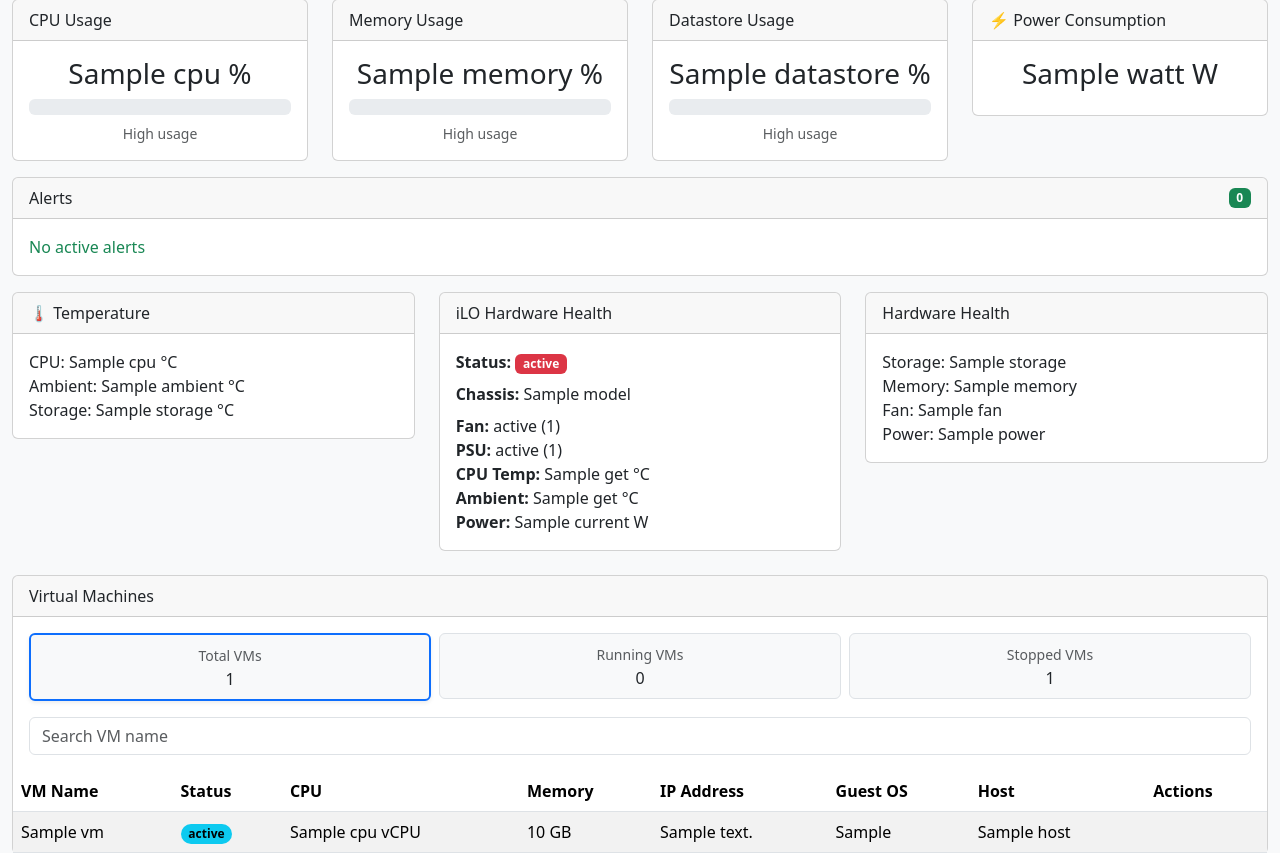
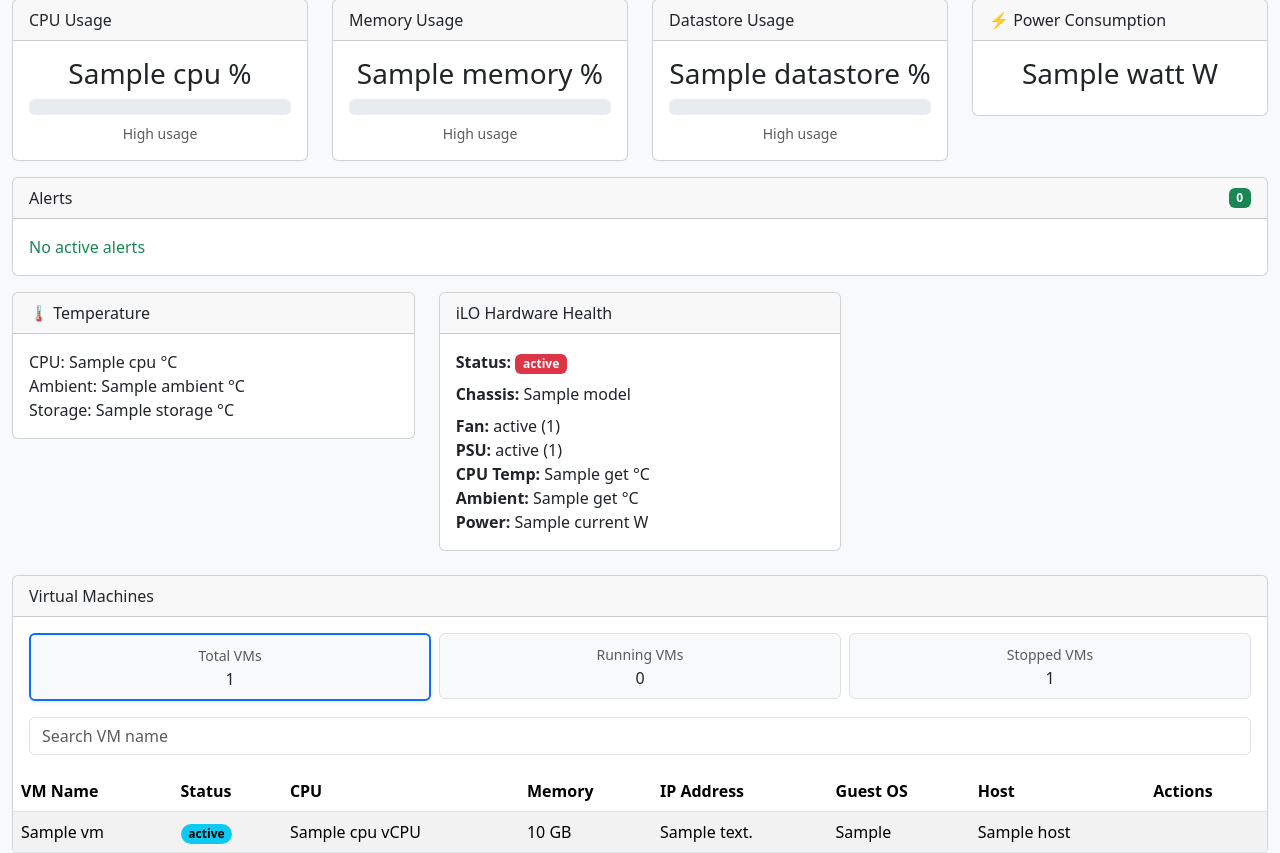
Before and after one commit to leekampgreen-hash/homelab-dashboard, a FastAPI app: template app/templates/index.html in a window 1280 px wide. Shown: the part 211-1064 px from the top of the page. Run offline with FastAPI, Linux system fonts and the light colour scheme; the template is opened without the code that fills it: most values are stand-ins (such as "Sample title", 1, 10 or a date in 2020); data that the repository does not hold is empty; some libraries are stand-ins or nearby versions.

Commit message:
Remove duplicate hardware health card

```diff
--- a/app/templates/components/summary_cards.html
+++ b/app/templates/components/summary_cards.html
@@ -242,38 +242,4 @@
         </div>
     </div>
 
-
-    <!-- Hardware Health -->
-    <div class="col-md-4">
-        <div class="card">
-            <div class="card-header">
-                Hardware Health
-            </div>
-
-            <div class="card-body">
-
-                <div>
-                    Storage:
-                    {{ hardware.health.storage }}
-                </div>
-
-                <div>
-                    Memory:
-                    {{ hardware.health.memory }}
-                </div>
-
-                <div>
-                    Fan:
-                    {{ hardware.health.fan }}
-                </div>
-
-                <div>
-                    Power:
-                    {{ hardware.health.power }}
-                </div>
-
-            </div>
-        </div>
-    </div>
-
 </div>
```
